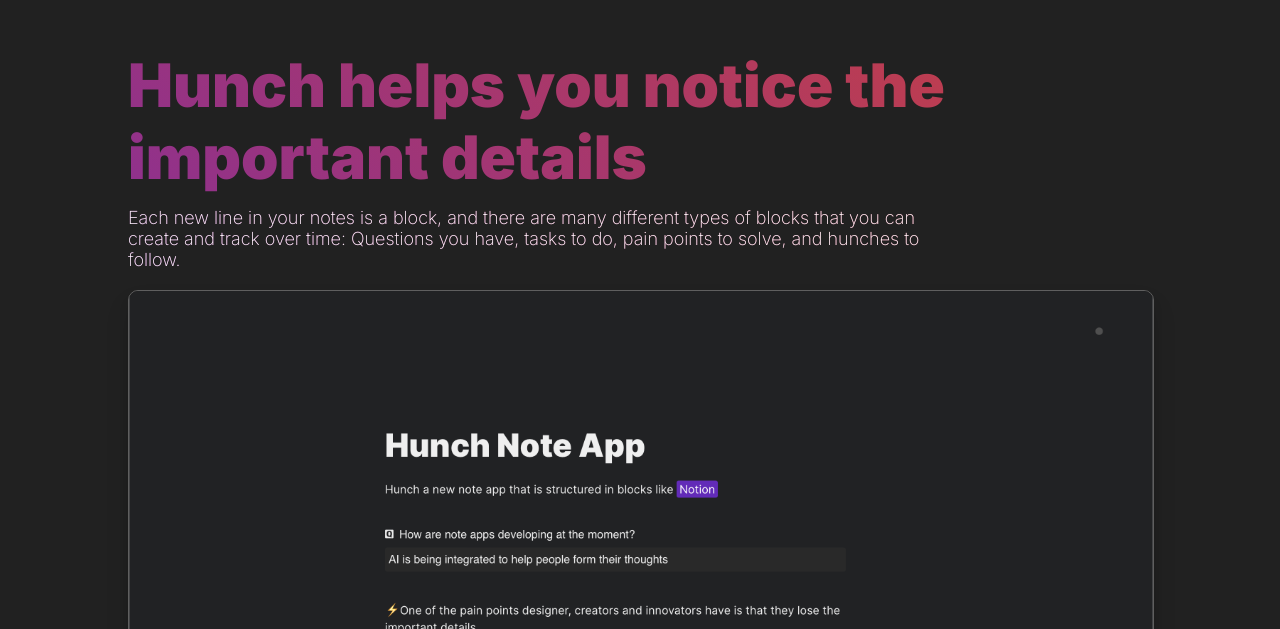
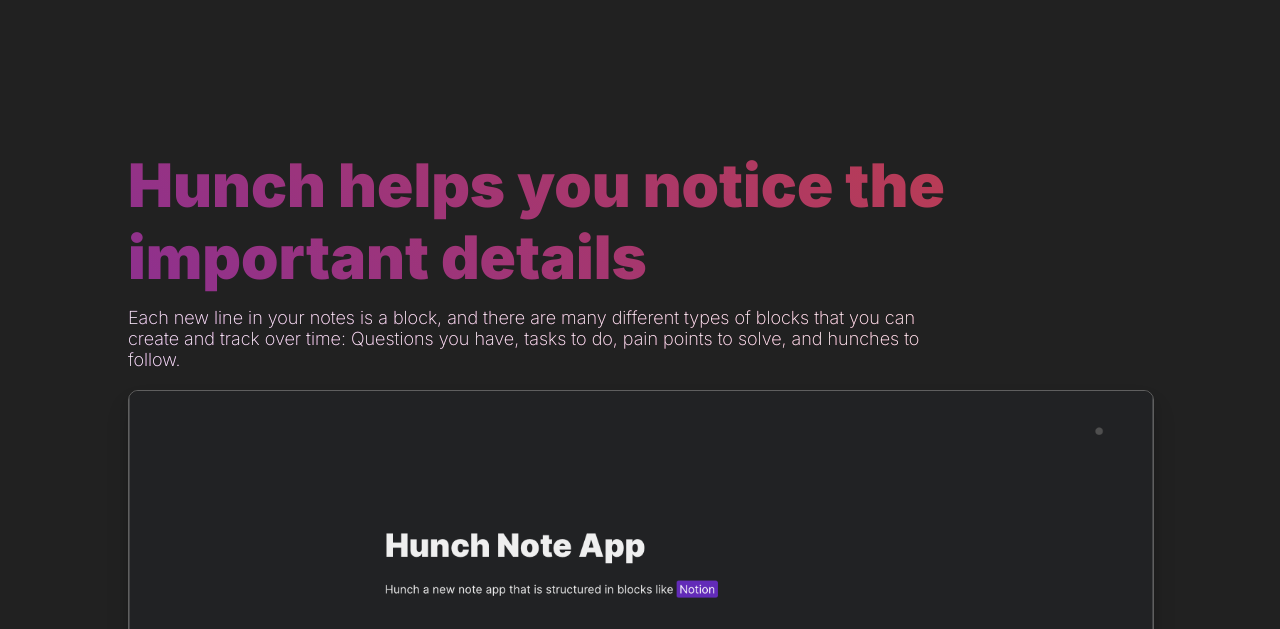
Before and after one commit to mattayersnz/hunchpublic, a React (Create React App) app: page / in a window 1280 px wide. Shown: the part 1191-1820 px from the top of the page. Built offline with nearby package versions, Linux system fonts and the light colour scheme; the HTML template or start-up script is replaced by a standard one.

Commit message:
adjusting

```diff
--- a/src/App.js
+++ b/src/App.js
@@ -119,7 +119,7 @@ const Hero = styled.div`
 const Statement = styled.div`
   font-size: 60px;
   text-align: left;
-  padding-top: 100px;
+  padding-top: 200px;
   padding-left: 10vw;
   width: 80%;
   background: -webkit-linear-gradient(45deg, #6A27BF, #CC413B);
@@ -169,6 +169,7 @@ const Waitlist = styled.div`
   width: 80%;
   @media (max-width: 960px) {
     padding-top: 100px;
+    padding-left: 5vw;
   }
 `;
 
```
